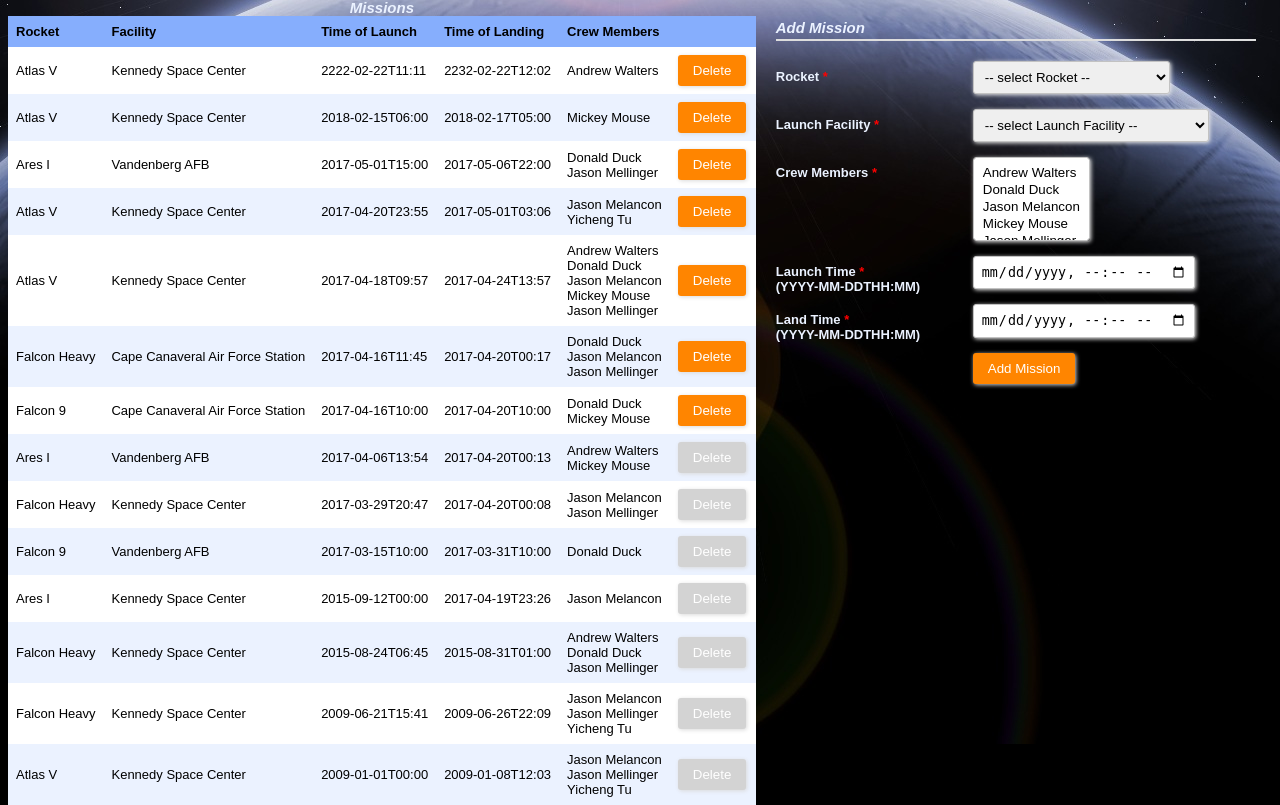
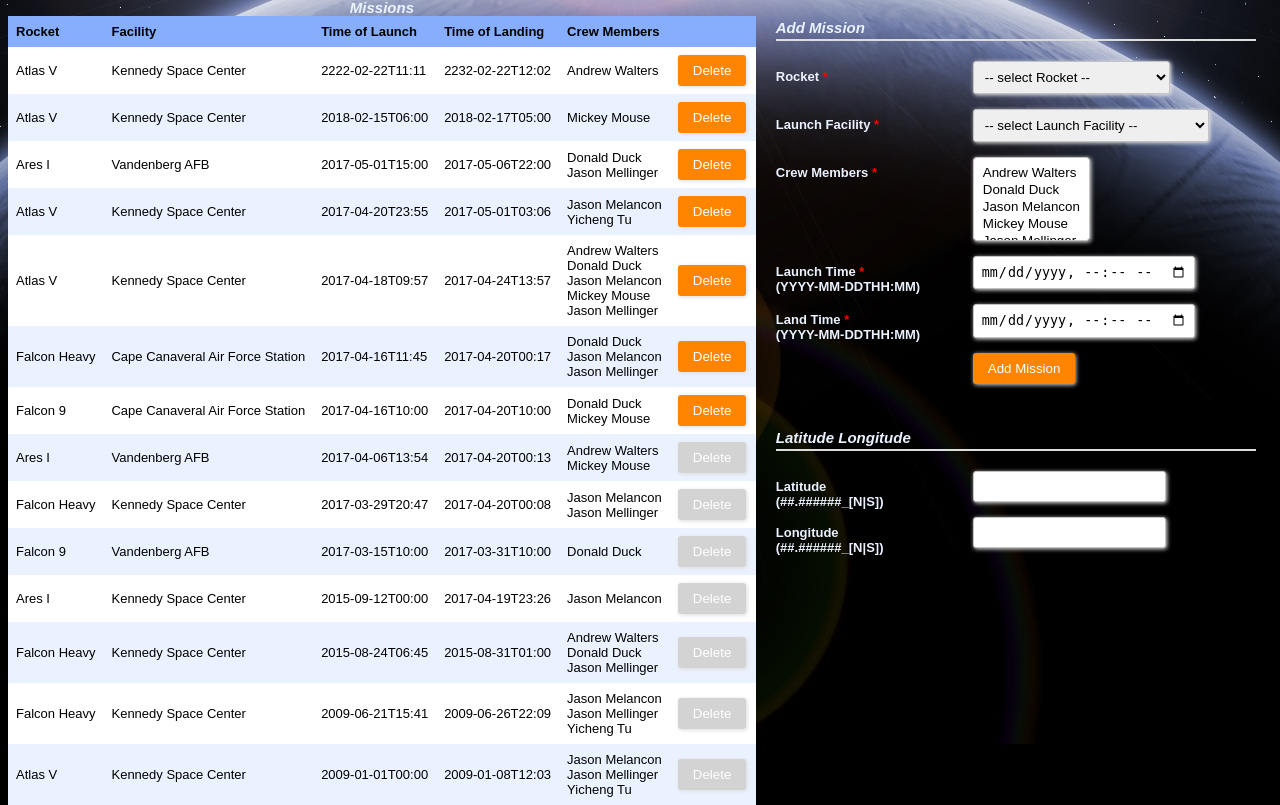
Before and after one commit to blazersand2000/MissionControlApp, a Flask app: page /missions in a window 1280 px wide. Shown: the part 136-941 px from the top of the page. Run offline with Flask 2, Linux system fonts and the light colour scheme; the visitor is signed in with stand-in values (Sample User, id 1); data comes from the database, SQL or seed files in the repository; some libraries are stand-ins or nearby versions.

Commit message:
beginning latlong changes

```diff
--- a/templates/missions.html
+++ b/templates/missions.html
@@ -11,5 +11,16 @@ Missions
 <section style="float:left">
     {{ GenerateFormToAddEntry('Add Mission', inputs) }}
 </section>
+
+<section style="float:left">
+  <div class="form-style-2">
+  <div class="form-style-2-heading">Latitude Longitude</div>
+    <form method="post">
+      <label for="latitude"><span>Latitude</br>(##.######_[N|S])</span><input type="text" class="input-field" name="latitude"/></label>
+      <label for="longitude"><span>Longitude</br>(##.######_[N|S])</span><input type="text" class="input-field" name="longitude"/></label>
+    </form>
+  </div>
+</section>
+
 <script type="text/JavaScript" src="{{ url_for('static', filename='scripts.js') }}"></script>
 {% endblock %}
```
